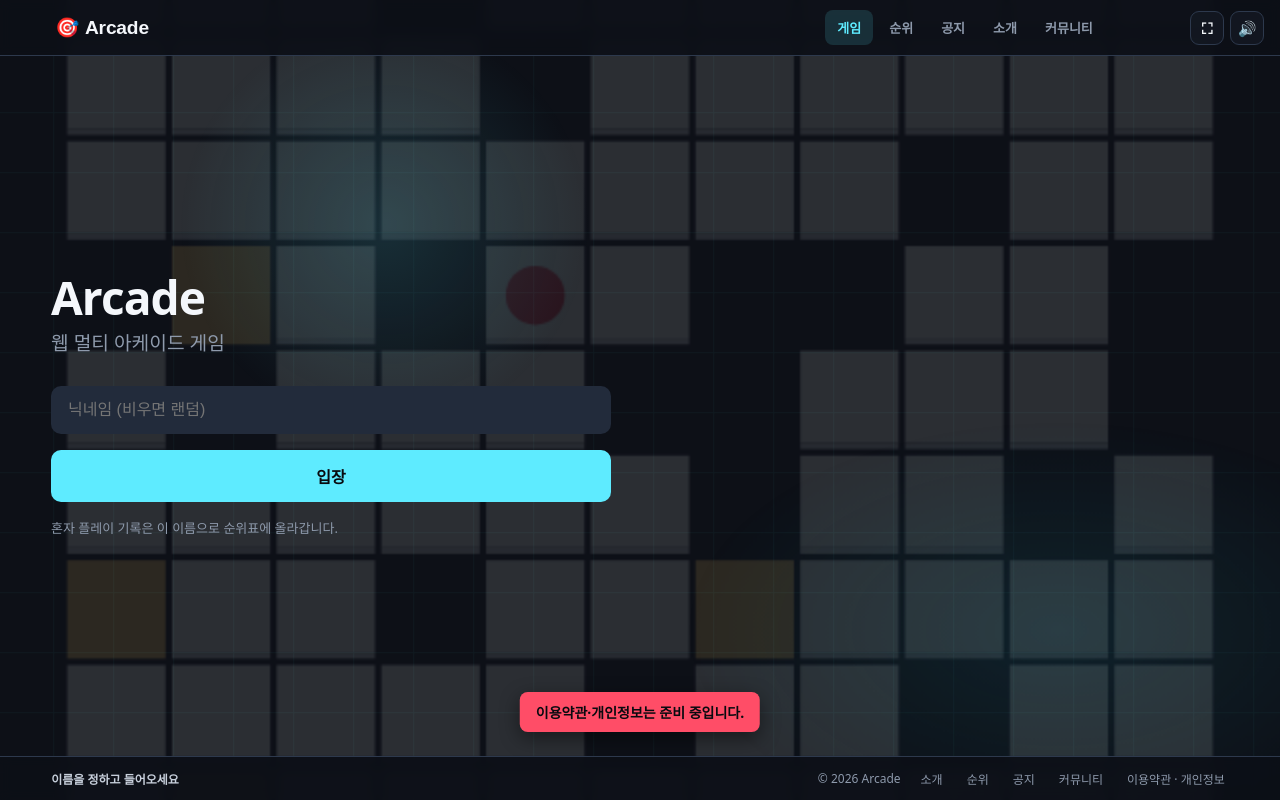
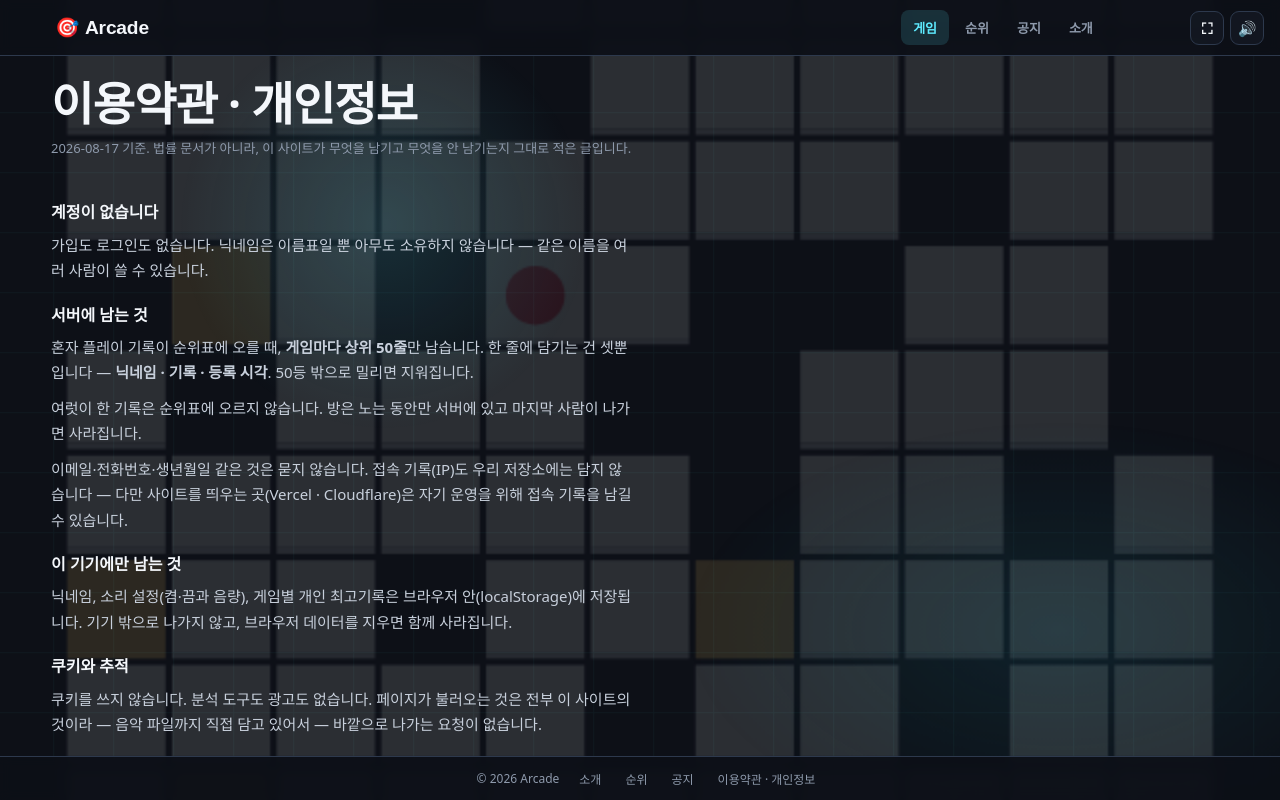
Before and after one commit to jjh770/WebArcade, a website built with Vite: page packages/app/index.html in a window 1280 px wide. Both pictures are taken after a click on the button "이용약관 · 개인정보". Built offline with nearby package versions, Linux system fonts and the light colour scheme; no server answers.

Commit message:
Feat : 준비 중이던 세 곳 정리
- 빠른 대전 찾기를 걷었음. 없는 기능을 비활성 버튼으로 자리까지 차지하며 광고하고 있었음
- 커뮤니티를 화면 내비 푸터 상태 기계에서 다 걷었음. 한 줄짜리 플레이스홀더가 내비 한 칸을 쓰고 있었음
- 파생 타입 덕에 푸터 안내 표에서 칸을 지우니 컴파일이 통과했음. 화면 목록은 따로 안 고쳐도 됐음
- 이용약관 개인정보를 토스트에서 실제 화면으로. 코드에서 확인한 사실만 적었음
- 서버엔 게임마다 상위 50줄뿐이고 한 줄은 닉네임 기록 시각 셋임
- IP는 우리 저장소엔 없지만 띄우는 곳은 남길 수 있다고 밝혔음. 사실이라 숨기면 안 됨
- 저장하는 게 바뀌면 이 글도 같이 고치라고 마크업에 남겼음
- 약관과 옵션의 뒤로가 이름을 안 정한 사람도 메인으로 보내고 있었음. 헤더 게임과 같은 길을 쓰게 했음
- 검증 : community 흔적 0건, 이름 유무별 뒤로 경로 확인, 320에서 내비 한 줄과 넘침 0, 395개 통과

```diff
--- a/packages/app/index.html
+++ b/packages/app/index.html
@@ -70,7 +70,6 @@
         <button data-nav="ranking">순위</button>
         <button data-nav="notice">공지</button>
         <button data-nav="about">소개</button>
-        <button data-nav="community">커뮤니티</button>
       </nav>
     </header>
 
@@ -157,11 +156,12 @@
           <div class="card">
             <h1 id="lobby-title">로비</h1>
             <h2 id="lobby-hello"></h2>
-            <!-- 세 갈래. 연습은 서버 없이도 되고, 나머지 둘은 서버가 필요하다. -->
+            <!-- 두 갈래. 연습은 서버 없이도 되고, 방 만들기는 서버가 필요하다.
+                 (「빠른 대전 찾기」를 비활성 버튼으로 걸어 뒀었는데 걷었다 — 없는 기능을
+                 자리까지 차지하며 광고하는 꼴이었다. 매치메이킹이 생기면 그때 다시 넣는다.) -->
             <div class="stack">
               <button id="solo-btn" class="secondary" style="width:100%">혼자 플레이</button>
               <button id="create-btn" style="width:100%">방 만들기</button>
-              <button id="quick-btn" class="secondary" style="width:100%" disabled>빠른 대전 찾기 (준비 중)</button>
             </div>
             <div class="divider">— 또는 코드로 입장 —</div>
             <div class="row">
@@ -282,6 +282,40 @@
           </div>
         </section>
 
+        <!-- 이용약관 · 개인정보. 푸터 링크가 "준비 중입니다" 토스트만 띄우던 자리다.
+             ⚠️ 여기 적힌 것은 **코드가 실제로 하는 일**이다. 저장하는 것이 바뀌면
+                (보드 줄 수, localStorage 열쇠, 외부 요청) 이 글도 같이 고쳐야 한다. -->
+        <section id="screen-legal" class="screen page">
+          <div class="card">
+            <h1>이용약관 · 개인정보</h1>
+            <p class="hint">2026-08-17 기준. 법률 문서가 아니라, 이 사이트가 무엇을 남기고 무엇을 안 남기는지 그대로 적은 글입니다.</p>
+            <div class="about-body">
+              <h3>계정이 없습니다</h3>
+              <p>가입도 로그인도 없습니다. 닉네임은 이름표일 뿐 아무도 소유하지 않습니다 — 같은 이름을 여러 사람이 쓸 수 있습니다.</p>
+
+              <h3>서버에 남는 것</h3>
+              <p>혼자 플레이 기록이 순위표에 오를 때, <b>게임마다 상위 50줄</b>만 남습니다. 한 줄에 담기는 건 셋뿐입니다 — <b>닉네임 · 기록 · 등록 시각</b>. 50등 밖으로 밀리면 지워집니다.</p>
+              <p>여럿이 한 기록은 순위표에 오르지 않습니다. 방은 노는 동안만 서버에 있고 마지막 사람이 나가면 사라집니다.</p>
+              <p>이메일·전화번호·생년월일 같은 것은 묻지 않습니다. 접속 기록(IP)도 우리 저장소에는 담지 않습니다 — 다만 사이트를 띄우는 곳(Vercel · Cloudflare)은 자기 운영을 위해 접속 기록을 남길 수 있습니다.</p>
+
+              <h3>이 기기에만 남는 것</h3>
+              <p>닉네임, 소리 설정(켬·끔과 음량), 게임별 개인 최고기록은 브라우저 안(localStorage)에 저장됩니다. 기기 밖으로 나가지 않고, 브라우저 데이터를 지우면 함께 사라집니다.</p>
+
+              <h3>쿠키와 추적</h3>
+              <p>쿠키를 쓰지 않습니다. 분석 도구도 광고도 없습니다. 페이지가 불러오는 것은 전부 이 사이트의 것이라 — 음악 파일까지 직접 담고 있어서 — 바깥으로 나가는 요청이 없습니다.</p>
+
+              <h3>기록을 지우고 싶다면</h3>
+              <p>순위표에 올라간 이름을 내리고 싶으면 저장소에 알려 주세요. 어느 게임의 어떤 이름인지만 있으면 됩니다.</p>
+              <p class="how"><a href="https://github.com/jjh770/WebArcade/issues" target="_blank" rel="noopener noreferrer">github.com/jjh770/WebArcade/issues</a></p>
+
+              <h3>지키는 선</h3>
+              <p>남을 불쾌하게 하는 이름은 예고 없이 내립니다. 기록을 조작해 순위표에 올리는 시도는 서버에서 막고 있습니다.</p>
+              <p>이 사이트는 취미로 운영합니다. <b>예고 없이 멈추거나 기록이 사라질 수 있습니다</b> — 잃으면 곤란한 것을 여기 두지 마세요.</p>
+            </div>
+            <button id="legal-back" class="secondary" style="width:100%">뒤로</button>
+          </div>
+        </section>
+
         <!-- 옵션. 헤더의 🔊는 "전부 조용히"라는 빠른 동작이고, 여기는 음악만 끄고
              게임 소리는 듣는 식으로 **따로** 정하는 자리다. -->
         <section id="screen-options" class="screen page">
@@ -321,13 +355,6 @@
           </div>
         </section>
 
-        <!-- 커뮤니티 (플레이스홀더) -->
-        <section id="screen-community" class="screen page">
-          <div class="card">
-            <h1>커뮤니티</h1>
-            <div class="placeholder">준비 중입니다. 곧 만나요! 🙌</div>
-          </div>
-        </section>
 
         <!-- 순위. 혼자 플레이 기록만 오른다 — 여럿이 하면 인원수가 곧 난이도라
              판마다 조건이 달라 같은 잣대로 잴 수 없다. 그 이유를 화면에서도 말해 준다. -->
@@ -394,8 +421,7 @@
         <a data-nav="about" href="#">소개</a>
         <a data-nav="ranking" href="#">순위</a>
         <a data-nav="notice" href="#">공지</a>
-        <a data-nav="community" href="#">커뮤니티</a>
-        <button id="footer-legal">이용약관 · 개인정보</button>
+        <button id="footer-legal" data-nav="legal">이용약관 · 개인정보</button>
       </footer>
     <script type="module" src="/src/main.ts"></script>
   </body>
--- a/packages/app/src/AppFlow.ts
+++ b/packages/app/src/AppFlow.ts
@@ -3,13 +3,13 @@ import type { TransitionTable } from "@arcade/core";
 export type AppState =
   | "nickname" | "main" | "gamelist" | "lobby" | "ready" | "countdown"
   | "playing" | "dying" | "deadResult" | "spectating" | "result"
-  | "notice" | "about" | "community" | "ranking" | "options";
+  | "notice" | "about" | "ranking" | "options" | "legal";
 
 export type AppEvent =
   | "nickname_submit" | "open_games" | "back_main" | "select_game" | "back_games"
   | "room_joined" | "start_solo" | "game_start" | "countdown_done" | "local_death" | "keep_result"
   | "watch" | "game_over" | "return_ready" | "leave_room"
-  | "nav_notice" | "nav_about" | "nav_community" | "nav_ranking" | "nav_options"
+  | "nav_notice" | "nav_about" | "nav_ranking" | "nav_options" | "nav_legal"
   | "nav_game_main" | "nav_game_nickname" | "change_nickname";
 
 /** 읽을거리·설정처럼 판 밖에서 오가는 화면들. 어디서든 서로 넘나들 수 있다.
@@ -19,9 +19,9 @@ export type AppEvent =
 const CONTENT_TRANSITIONS = {
   nav_notice: "notice",
   nav_about: "about",
-  nav_community: "community",
   nav_ranking: "ranking",
   nav_options: "options",
+  nav_legal: "legal",
 } as const;
 
 export const APP_TRANSITIONS = {
@@ -46,9 +46,9 @@ export const APP_TRANSITIONS = {
   result: { return_ready: "ready", start_solo: "countdown", leave_room: "lobby", nav_ranking: "ranking" },
   notice: { ...CONTENT_TRANSITIONS, nav_game_main: "main", nav_game_nickname: "nickname" },
   about: { ...CONTENT_TRANSITIONS, nav_game_main: "main", nav_game_nickname: "nickname" },
-  community: { ...CONTENT_TRANSITIONS, nav_game_main: "main", nav_game_nickname: "nickname" },
   ranking: { ...CONTENT_TRANSITIONS, nav_game_main: "main", nav_game_nickname: "nickname" },
   options: { ...CONTENT_TRANSITIONS, nav_game_main: "main", nav_game_nickname: "nickname" },
+  legal: { ...CONTENT_TRANSITIONS, nav_game_main: "main", nav_game_nickname: "nickname" },
 } satisfies TransitionTable<AppState, AppEvent>;
 
 /** 판이 도는 동안의 상태들. 여기 있는 것은 사이트 화면(카드)이 아니라 **게임판 위**에 산다.
--- a/packages/app/src/AppView.ts
+++ b/packages/app/src/AppView.ts
@@ -29,7 +29,7 @@ type ScreenName = Exclude<AppState, PlayState> | "result";
 
 /** 푸터에 뜨는 한 줄. **화면 제목이 아니라 할 일**이다 — 제목은 카드가 이미 크게 적고
  *  있으므로 여기서 되풀이하면 자리만 먹는다.
- *  ⚠️ `Partial`이 아니라 **빠짐없는 표**다. 읽을거리(공지·소개·커뮤니티·순위·옵션)의 빈
+ *  ⚠️ `Partial`이 아니라 **빠짐없는 표**다. 읽을거리(공지·소개·순위·옵션)의 빈
  *     문자열은 빠뜨린 게 아니라 "여기엔 시킬 일이 없다"는 답이고, 그렇게 적어 두어야
  *     화면이 늘었을 때 답을 정하지 않고 지나갈 수가 없다.
  *  ⚠️ 화면 이름 목록(SCREEN_NAMES)이 이 표의 열쇠에서 나온다. 표가 곧 목록이다. */
@@ -43,9 +43,9 @@ const FOOTER_HINTS: Record<ScreenName, string> = {
   result: "",
   notice: "",
   about: "",
-  community: "",
   ranking: "",
   options: "",
+  legal: "",
 };
 
 const SCREEN_NAMES = Object.keys(FOOTER_HINTS) as readonly ScreenName[];
@@ -81,7 +81,7 @@ export function renderState(state: AppState): void {
   document.body.classList.toggle("playing", showPlay);
   byId("spectate-hint").hidden = state !== "spectating"; // 관전 중에만 ←/→ 힌트
 
-  const navKey = state === "notice" || state === "about" || state === "community" || state === "ranking"
+  const navKey = state === "notice" || state === "about" || state === "ranking"
     ? state
     : "game";
   document.querySelectorAll<HTMLElement>("#site-header .site-nav button").forEach((button) => {
--- a/packages/app/src/main.ts
+++ b/packages/app/src/main.ts
@@ -315,7 +315,7 @@ byId("menu-nickname").addEventListener("click", () => {
   input.focus();
   input.select();
 });
-byId("options-back").addEventListener("click", () => transition("nav_game_main"));
+byId("options-back").addEventListener("click", () => nav.navTo("game"));
 // 크레딧은 배선이 없다 — 저장소의 ASSET_CREDITS.md로 나가는 <a>라 브라우저가 알아서 한다.
 
 const FIRST_GAME_ID = Object.keys(GAME_REGISTRY)[0] as GameId;
@@ -330,7 +330,11 @@ const nav = bindNav({
 });
 byId("lobby-rank-btn").addEventListener("click", () => nav.goRanking(selectedGameId ?? FIRST_GAME_ID));
 byId("result-rank-btn").addEventListener("click", () => nav.goRanking(selectedGameId ?? FIRST_GAME_ID));
-byId("footer-legal").addEventListener("click", () => toast("이용약관·개인정보는 준비 중입니다."));
+/* 푸터의 「이용약관 · 개인정보」는 배선이 없다 — data-nav="legal"이라 bindNav가 가져간다.
+   ⚠️ 두 화면의 「뒤로」는 **헤더의 「게임」과 같은 길을 쓴다.** 고정으로 메인에 보내면
+      이름을 아직 안 정한 사람(이 둘은 닉네임 화면에서도 열린다)이 빈 인사말이 뜬 메인에
+      떨어진다. navTo가 이름 유무를 보고 갈라 준다. */
+byId("legal-back").addEventListener("click", () => nav.navTo("game"));
 byId("gamelist-back").addEventListener("click", () => transition("back_main"));
 
 function selectGame(id: GameId): void {
--- a/packages/app/src/navigation.ts
+++ b/packages/app/src/navigation.ts
@@ -57,8 +57,8 @@ export function bindNav(deps: NavDeps): {
   function navTo(target: string | undefined): void {
     const event: AppEvent = target === "notice" ? "nav_notice"
       : target === "about" ? "nav_about"
-        : target === "community" ? "nav_community"
-          : target === "ranking" ? "nav_ranking"
+        : target === "ranking" ? "nav_ranking"
+          : target === "legal" ? "nav_legal"
             : deps.named() ? "nav_game_main" : "nav_game_nickname";
     if (deps.inRoom() && target !== "game") return toast(IN_ROOM);
     if (target === "notice") renderNotices();
--- a/packages/app/src/styles/base.css
+++ b/packages/app/src/styles/base.css
@@ -65,7 +65,7 @@
   /* 화면 폭은 **성격에 따라 셋**이다. 하나로 두면 어느 하나는 반드시 틀린다 —
      넓은 화면에서 짧은 폼은 우스꽝스럽게 늘어나고, 표와 목록은 왼쪽에 몰려 오른쪽이 빈다.
      · form : 입력칸 몇 개짜리 화면(닉네임·메뉴·로비·대기실). 넓혀 봐야 빈칸만 는다.
-     · read : 글과 표를 읽는 화면(공지·소개·순위·커뮤니티·옵션).
+     · read : 글과 표를 읽는 화면(공지·소개·순위·옵션).
      · wide : 목록처럼 여러 칸으로 벌릴 수 있는 화면(게임 선택).
      ⚠️ 글줄은 여기서 정하지 않는다 — 폭이 넓어도 문단은 따로 묶는다(.about-body). */
   --w-form: 560px;
--- a/packages/app/src/styles/site.css
+++ b/packages/app/src/styles/site.css
@@ -407,7 +407,7 @@ body.playing #shell-buttons { top: auto; bottom: calc(14px + env(safe-area-inset
      상한을 풀어 카드가 제 키대로 서야 화면이 그만큼 내려갈 자리를 만든다. */
   .screen:not(.play-overlay) .card { max-height: none; }
 }
-/* 읽을거리(공지·소개·순위·커뮤니티·옵션)는 세로로 길어지므로 위에서부터 채운다.
+/* 읽을거리(공지·소개·순위·옵션)는 세로로 길어지므로 위에서부터 채운다.
    폭은 읽기용으로 넓힌다 — 표와 목록이 왼쪽에 몰려 오른쪽이 통째로 비던 문제를 없앤다. */
 .page { align-items: flex-start !important; }
 /* 읽을거리만 세로로 스크롤한다(글이 화면보다 길다). 여기엔 hover에서 커지는 줄이 없어
@@ -422,8 +422,7 @@ ul.notice-body { max-width: 80ch; }
 /* 표와 목록은 **프레임 폭을 다 쓴다.** 960에 묶어 두면 넓은 화면에서 오른쪽이 통째로
    비는데, 이 둘은 넓어질수록 읽기가 나아진다 — 순위는 등수·이름·기록이 양끝으로
    벌어지고, 공지는 여러 칸으로 늘어선다. */
-#screen-ranking .card, #screen-notice .card,
-#screen-about .card, #screen-community .card { width: 100%; }
+#screen-ranking .card, #screen-notice .card, #screen-about .card { width: 100%; }
 /* 옵션은 읽을거리가 아니라 **폼**이다. 읽기 폭(960)에 두면 설명과 슬라이더 사이가
    300~400px씩 벌어져, 이름을 읽고 눈이 화면을 가로질러야 그 손잡이를 만난다.
    좁히면 손잡이가 설명 바로 옆에 선다. */
```
